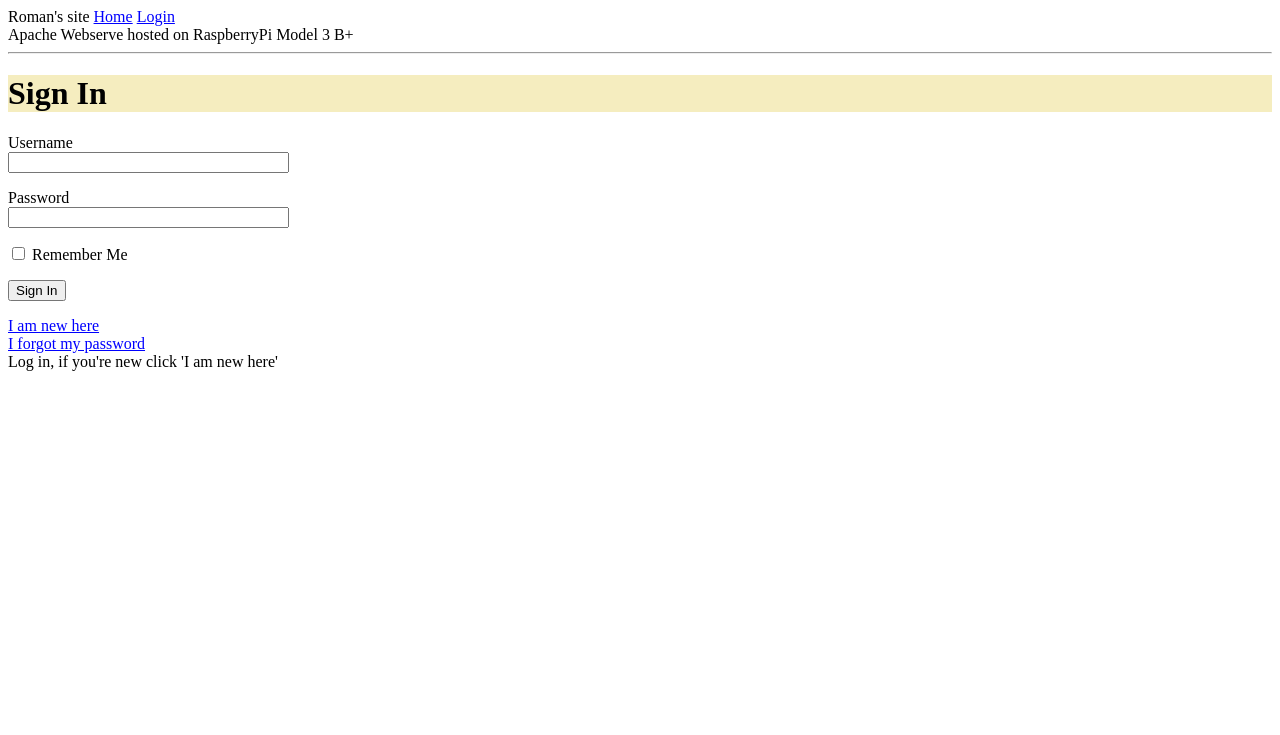
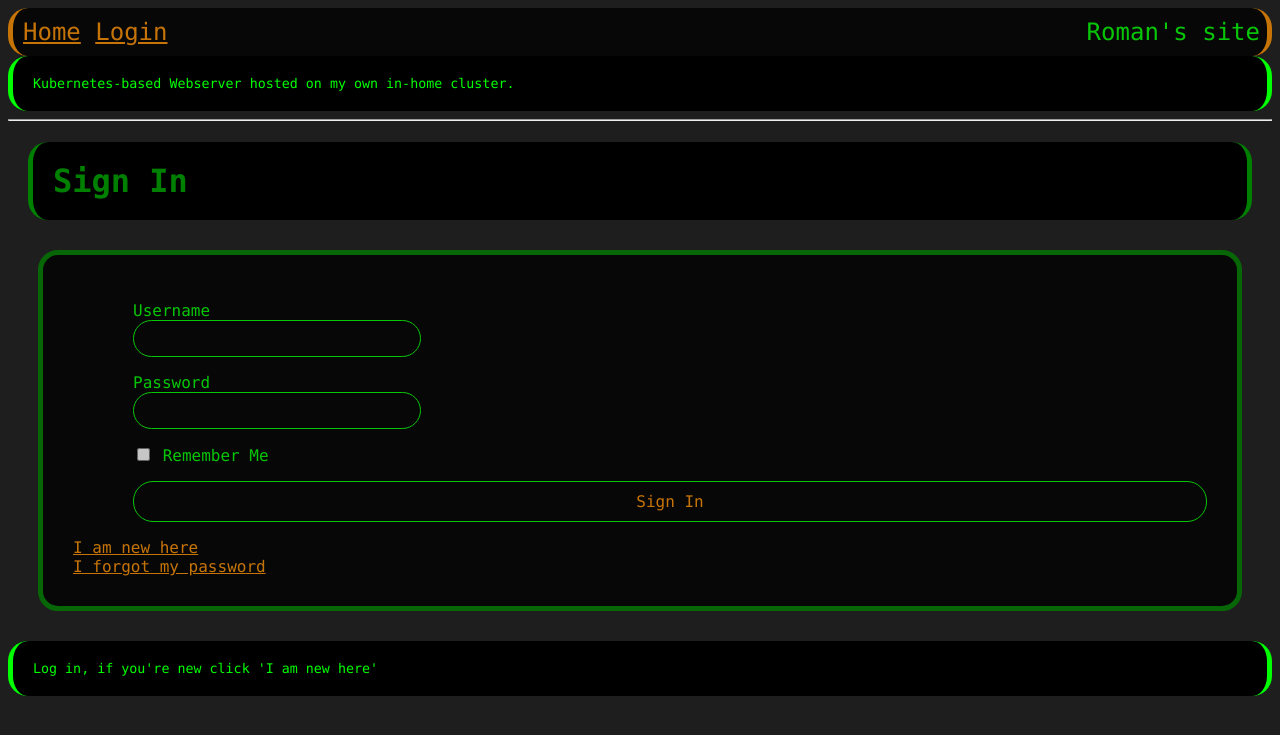
Before and after one commit to Romanmc72/flask_app, a Flask app: page /login in a window 1280 px wide. Shown: the top 735 px of the page. Run offline with Flask 2, Linux system fonts and the light colour scheme; parts of the project's set-up code (start-up, migrations or seed data) failed here and were passed over; some libraries are stand-ins or nearby versions.

Commit message:
added a new css style and some more features for pyjwt

```diff
--- a/app/email.py
+++ b/app/email.py
@@ -1,6 +1,6 @@
 #!/usr/bin/env python3
 """
-This file exists to handle any outbound emails from this application to the users of the applicaction
+This file exists to handle any outbound emails from this application to the users of the application
 """
 from threading import Thread
 
@@ -47,7 +47,7 @@ def compose_email_message(
     Description
     -----------
     This method lets me compose a flask mail message without needing to send it,
-    so that there is a uniform way to compse the message without forcing me also
+    so that there is a uniform way to compose the message without forcing me also
     to send the message in the same function and the same way every time.
 
     Params
@@ -154,7 +154,7 @@ def send_password_reset_email(user) -> None:
     Return
     ------
     None
-    This jsut sends an email.
+    This just sends an email.
     """
     token = user.get_password_reset_token()
     send_email(
--- a/app/static/css/style.css
+++ b/app/static/css/style.css
@@ -1,47 +1,104 @@
-dy {
-    background-color: royalblue;
-    font-family: "Helvetica", sans-serif;
-    color: black;
-  }
+* {
+  font-family: "Lucida Console", Monaco, monospace;
+  border-radius: 20px;
+}
+
+html {
+  background-color: rgb(30, 30, 30);
+}
+
+div.top_bar {
+  border-left: thick solid  rgb(255, 145, 0);
+  border-right: thick solid  rgb(255, 145, 0);
+  background-color:black;
+  opacity: 0.75;
+  color: rgb(0, 255, 0);
+  font-size: x-large;
+  padding: 10px;
+}
+
+p {
+  color: rgb(0, 255, 0);
+  padding-left: 60px;
+}
+
+ol {
+  color: green;
+  list-style: disc outside rgb(255, 145, 0);
+  padding-left: 75px;
+}
+
+h1, h2, h3 {
+  background-color: black;
+  color: green;
+  margin-left: 20px;
+  margin-right: 20px;
+  padding: 20px;
+  border-left: thick solid green;
+  border-right: thick solid green;
+}
+
 h1 {
-  background-color: rgb(245, 237, 191);
-  color: black;
+  font-size: xx-large;
 }
-ol {
-  background-color: rgba(168, 152, 152, 0.300);
-  font-family: 'Times New Roman', Times, serif;
-  color: rgb(0, 0, 0)
+
+h2 {
+  font-size: large;
 }
-nav ul li {
+
+ul li {
   list-style-type: none;
   display: inline;
   margin-right: 10px;
   margin-left: 10px;
+  color: red;
+  font-weight: bold;
+  border-left: thick solid red;
+  padding-left: 10px;
 }
+
 a {
-  color: rgb(0, 0, 255)
+  color: rgb(255, 145, 0);
 }
-/**********************************
-This section is for styling tables
-***********************************/
-table, th, td {
-  border: 1px solid HoneyDew;
-  border-collapse: collapse;
+
+header, footer {
+  color: rgb(0, 255, 0);
+  font-size: smaller;
+  border-left: thick solid rgb(0, 255, 0);
+  border-right: thick solid rgb(0, 255, 0);
+  background-color: black;
+  padding: 20px;
 }
-tr {
-  background-color: white;
+
+form {
+  margin: 30px;
+  color: green;
+  border: thick solid;
+  background-color: black;
+  opacity: 0.75;
+  padding: 30px;
 }
-th, td {
-  vertical-align: right;
+
+.right {
+  position: absolute;
+  right: 20px;
+  color: rgb(0, 255, 0);
+}
+
+input {
+  color: rgb(255, 145, 0);
+  background-color: black;
+  border: thin ridge rgb(0, 255, 0);
+  opacity: 1.0;
   padding: 10px;
-  text-align: right;
 }
-th {
-  color: black;
+
+input[type=checkbox] {
+  color: aqua;
 }
-td {
-  color: black;
+
+input[type=submit] {
+  width: 100%;
+  padding: 10px;
+  font-size: medium;
 }
-section {
-  background-color: silver;
-}
--- a/app/templates/500.html
+++ b/app/templates/500.html
@@ -3,8 +3,9 @@
 {% block content %}
     <p>This is super embarassing, but our server screwed something up and this page doesn't work right now.</p>
     <p>Try again later or maybe go back to the <a href="{{ url_for('index') }}">home page</a>.</p>
-    <iframe src="https://giphy.com/embed/Rkis28kMJd1aE" width="480" height="317" frameBorder="0" class="giphy-embed" allowFullScreen></iframe>
+    <!-- Copied directly from Giphy.com's embed feature -->
+    <iframe src="https://giphy.com/embed/3ohs7Ys9J8XyFVheg0" width="480" height="438" frameBorder="0" class="giphy-embed" allowFullScreen></iframe>
     <p>
-        <a href="https://giphy.com/gifs/angry-broken-computers-Rkis28kMJd1aE">via GIPHY</a>
+        <a href="https://giphy.com/gifs/sorry-alan-the-hangover-3ohs7Ys9J8XyFVheg0">via GIPHY</a>
     </p>
 {% endblock %}
--- a/app/templates/base.html
+++ b/app/templates/base.html
@@ -1,7 +1,7 @@
 <!DOCTYPE html>
 <html>
     <!-- This is the navigation bar -->
-    <div>Roman's site
+    <div class="top_bar">
         <a href="{{ url_for('index') }}">Home</a>
         {% if current_user.is_anonymous %}
             <a href="{{ url_for('login') }}">Login</a>
@@ -9,6 +9,7 @@
             <a href="{{ url_for('user', username=current_user.username) }}">My Profile</a>
             <a href="{{ url_for('logout') }}">Logout</a>
         {% endif %}
+        <a class="right">Roman's site</a>
     </div>
     <!-- This part appears on the browser tab -->
 	<head>
@@ -25,7 +26,7 @@
         {% if header %}
             <header>{{ header }}</header>
         {% else %}
-            <header>Apache Webserve hosted on RaspberryPi Model 3 B+</header>
+            <header>Kubernetes-based Webserver hosted on my own in-home cluster.</header>
         {% endif %}
         <!--
             If any messages are flashed throughout
@@ -58,7 +59,7 @@
         {% if footer %}
             <footer>{{ footer }}</footer>
         {% else %}
-            <footer>I will add more as I have more</footer>
+            <footer>I will add more as I have more.</footer>
         {% endif %}
 	</body>
 </html>
--- a/config.py
+++ b/config.py
@@ -15,7 +15,7 @@ class Config(object):
     # TODO DOCUMENT ME
     """
     SECRET_KEY = os.getenv('SECRET_KEY', 'oooh_what_is_it?')
-    SQLALCHEMY_DATABASE_URI = os.getenv('DATABASE_URI', 'postgresql+psycopg2://flask:not_the_password@localhost:5432/flask_db')
+    SQLALCHEMY_DATABASE_URI = os.getenv('DATABASE_URI', 'postgresql+psycopg2://flask:not_the_password@0.0.0.0:5432/flask_db')
     SQLALCHEMY_TRACK_MODIFCATION = False
     MAIL_SERVER = os.getenv('MAIL_SERVER', 'localhost')
     MAIL_PORT = int(os.getenv('MAIL_PORT', 8025))
--- a/flask_app.py
+++ b/flask_app.py
@@ -34,3 +34,7 @@ def make_shell_context():
     None
     """
     return {'db': db, 'User': User}
+
+
+if __name__ == "__main__":
+    app.run(host="0.0.0.0")
--- a/migrations/versions/8c96a8805bd2_.py
+++ b/migrations/versions/3684854c2f86_.py
@@ -1,8 +1,8 @@
 """empty message
 
-Revision ID: 8c96a8805bd2
+Revision ID: 3684854c2f86
 Revises:
-Create Date: 2019-11-03 08:34:43.287261
+Create Date: 2020-07-22 11:40:31.918563
 
 """
 from alembic import op
@@ -10,7 +10,7 @@ import sqlalchemy as sa
 
 
 # revision identifiers, used by Alembic.
-revision = '8c96a8805bd2'
+revision = '3684854c2f86'
 down_revision = None
 branch_labels = None
 depends_on = None
```
Also changed, not shown: app/templates/index.html (+8 -8 lines), app/templates/README.md, 1 other file.
